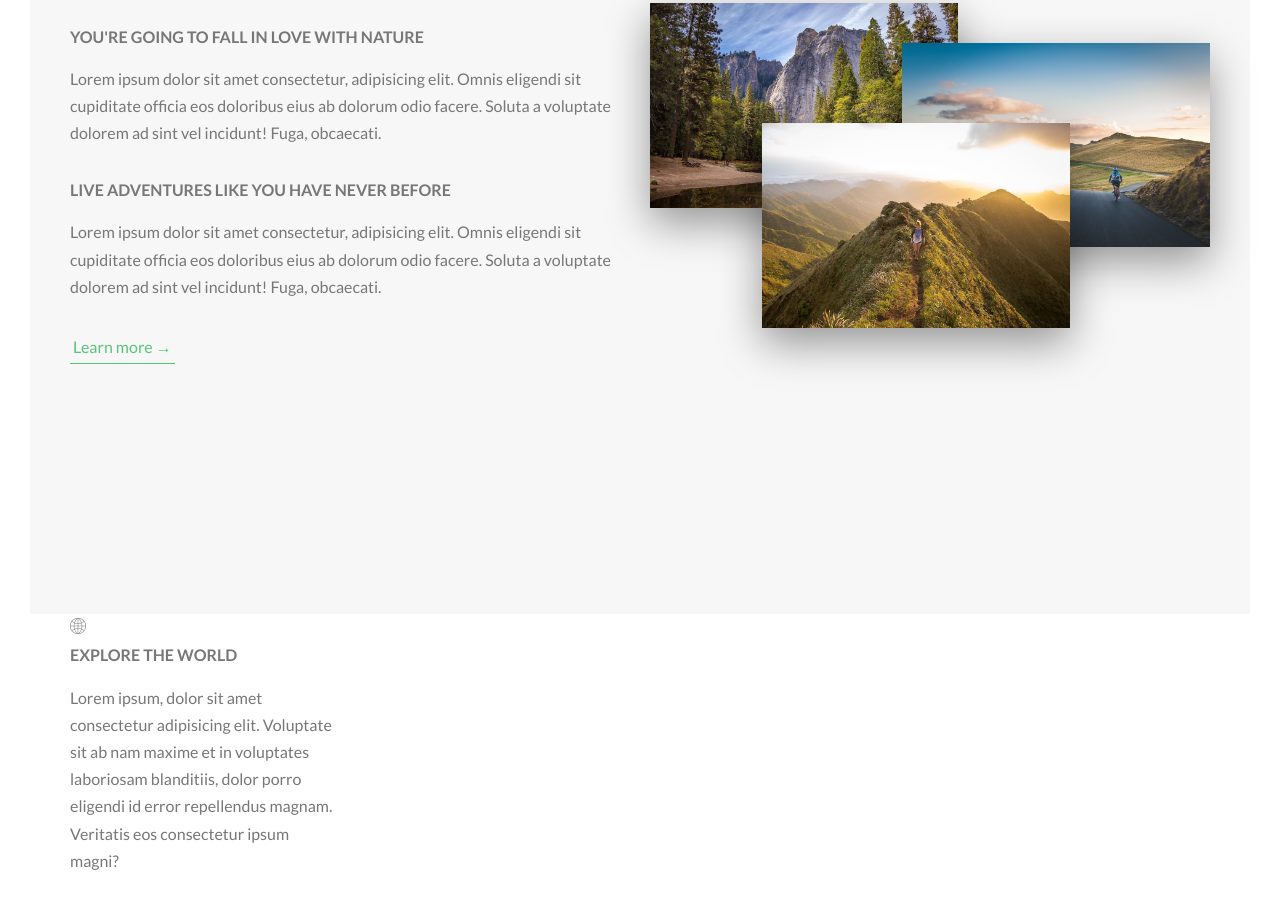
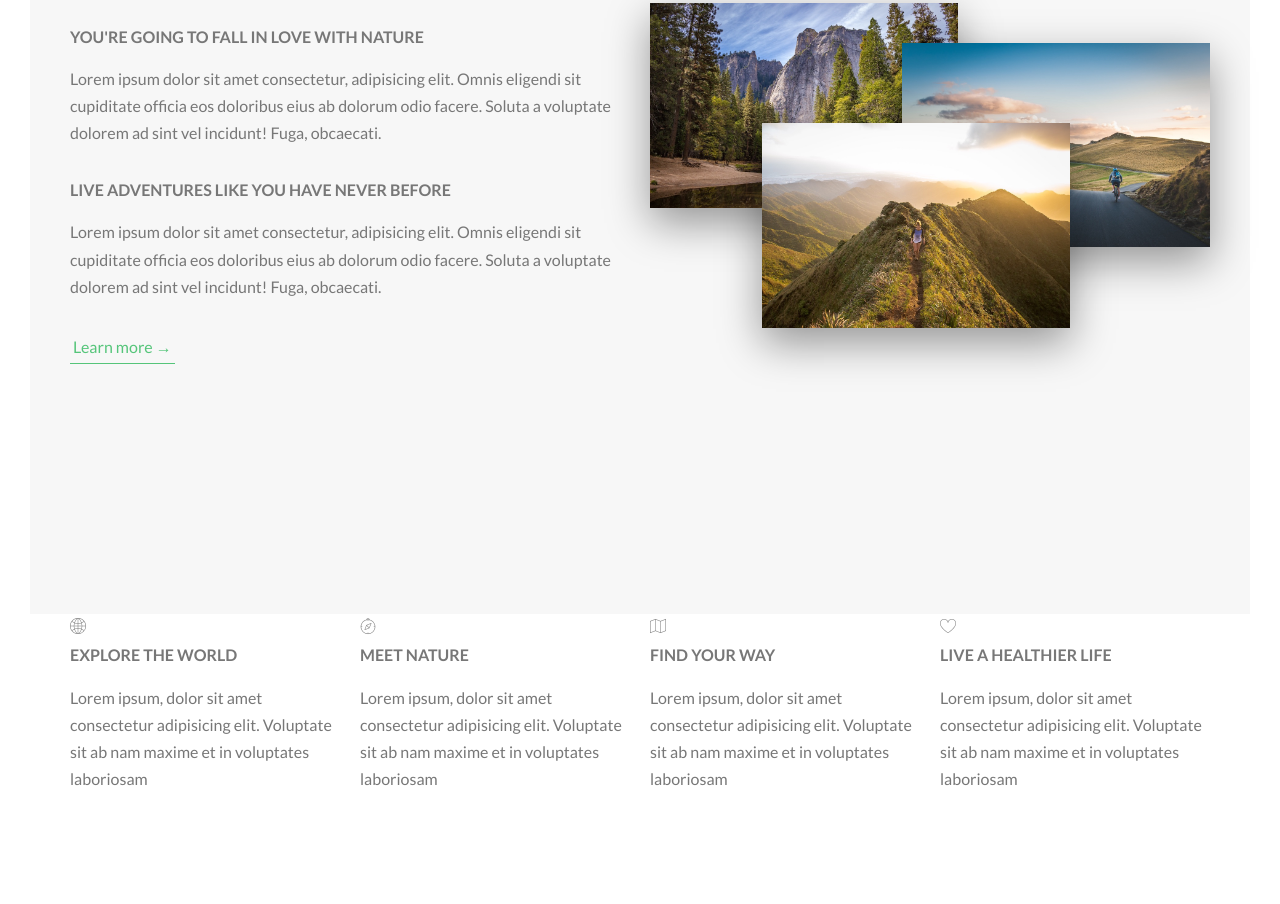
Before and after one commit to Sohan916/Natours, a website: page index.html in a window 1280 px wide. Shown: the part 997-1901 px from the top of the page. After the commit the page ends 1819 px from the top, so only its background shows below. Drawn offline with Linux system fonts and the light colour scheme.

Commit message:
Implement multiple feature boxes

```diff
--- a/index.html
+++ b/index.html
@@ -93,8 +93,42 @@
               <p class="feature-box__text">
                 Lorem ipsum, dolor sit amet consectetur adipisicing elit.
                 Voluptate sit ab nam maxime et in voluptates laboriosam
-                blanditiis, dolor porro eligendi id error repellendus magnam.
-                Veritatis eos consectetur ipsum magni?
+              </p>
+            </div>
+          </div>
+          <div class="col-1-of-4">
+            <div class="feature-box">
+              <i class="feature-box__icon icon-basic-compass"></i>
+              <h3 class="heading-tertiary u-margin-bottom-small">
+                Meet nature
+              </h3>
+              <p class="feature-box__text">
+                Lorem ipsum, dolor sit amet consectetur adipisicing elit.
+                Voluptate sit ab nam maxime et in voluptates laboriosam
+              </p>
+            </div>
+          </div>
+          <div class="col-1-of-4">
+            <div class="feature-box">
+              <i class="feature-box__icon icon-basic-map"></i>
+              <h3 class="heading-tertiary u-margin-bottom-small">
+                Find your way
+              </h3>
+              <p class="feature-box__text">
+                Lorem ipsum, dolor sit amet consectetur adipisicing elit.
+                Voluptate sit ab nam maxime et in voluptates laboriosam
+              </p>
+            </div>
+          </div>
+          <div class="col-1-of-4">
+            <div class="feature-box">
+              <i class="feature-box__icon icon-basic-heart"></i>
+              <h3 class="heading-tertiary u-margin-bottom-small">
+                Live a healthier life
+              </h3>
+              <p class="feature-box__text">
+                Lorem ipsum, dolor sit amet consectetur adipisicing elit.
+                Voluptate sit ab nam maxime et in voluptates laboriosam
               </p>
             </div>
           </div>
--- a/sass/abstracts/_variables.scss
+++ b/sass/abstracts/_variables.scss
@@ -14,4 +14,4 @@ $default-font-size: 1.6rem;
 // GRID.
 $grid-width: 114rem;
 $gutter-vertical: 8rem;
-$gutter-horizontal: 2rem;
+$gutter-horizontal: 6rem;
```
